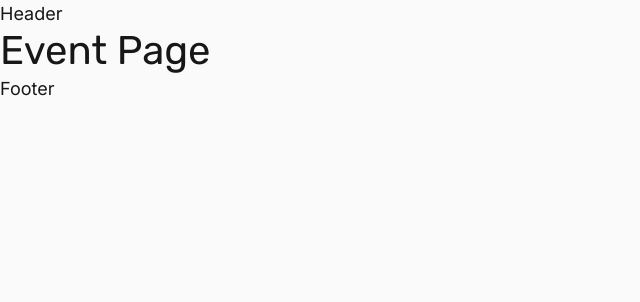
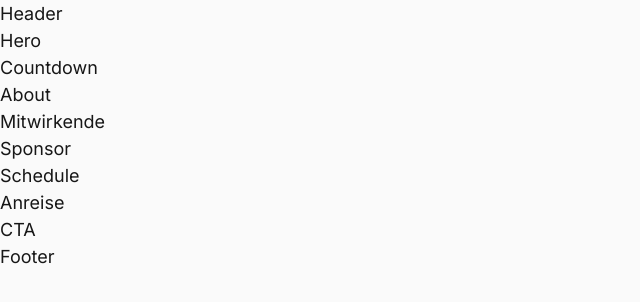
Before and after one commit to MinhKhangTran/nextjs_event_page, a Next.js app: page / in a window 1280 px wide. Shown: the top 302 px of the page, without its empty margins (0-640 px from the left). Built offline with nearby package versions, Linux system fonts and the light colour scheme.

Commit message:
:sparkles: add boiler Components

```diff
--- /dev/null
+++ b/components/about.tsx
@@ -0,0 +1,9 @@
+const About = () => {
+    return (
+        <section className="" id="about" aria-label="about Abschnitt">
+                About
+        </section>
+            );
+        };
+
+export default About;
--- /dev/null
+++ b/components/anreise.tsx
@@ -0,0 +1,9 @@
+const Anreise = () => {
+    return (
+        <section className="" id="anreise" aria-label="anreise Abschnitt">
+                Anreise
+        </section>
+            );
+        };
+
+export default Anreise;
--- /dev/null
+++ b/components/countdown.tsx
@@ -0,0 +1,9 @@
+const Countdown = () => {
+    return (
+        <section className="" id="countdown" aria-label="countdown Abschnitt">
+                Countdown
+        </section>
+            );
+        };
+
+export default Countdown;
--- /dev/null
+++ b/components/cta.tsx
@@ -0,0 +1,9 @@
+const CTA = () => {
+    return (
+        <section className="" id="cta" aria-label="cta Abschnitt">
+                CTA
+        </section>
+            );
+        };
+
+export default CTA;
--- a/components/header.tsx
+++ b/components/header.tsx
@@ -1,5 +1,5 @@
 const Header = () => {
-  return <div>Header</div>;
+  return <header>Header</header>;
 };
 
 export default Header;
--- /dev/null
+++ b/components/hero.tsx
@@ -0,0 +1,8 @@
+const Hero = () => {
+    return (
+        <section className="" id="hero" aria-label="hero Abschnitt">
+                Hero
+        </section>  );
+        };
+
+export default Hero;
--- /dev/null
+++ b/components/mitwirkende.tsx
@@ -0,0 +1,9 @@
+const Mitwirkende = () => {
+    return (
+        <section className="" id="mitwirkende" aria-label="mitwirkende Abschnitt">
+                Mitwirkende
+        </section>
+            );
+        };
+
+export default Mitwirkende;
--- /dev/null
+++ b/components/schedule.tsx
@@ -0,0 +1,9 @@
+const Schedule = () => {
+    return (
+        <section className="" id="schedule" aria-label="schedule Abschnitt">
+                Schedule
+        </section>
+            );
+        };
+
+export default Schedule;
--- /dev/null
+++ b/components/sponsor.tsx
@@ -0,0 +1,9 @@
+const Sponsor = () => {
+    return (
+        <section className="" id="sponsor" aria-label="sponsor Abschnitt">
+                Sponsor
+        </section>
+            );
+        };
+
+export default Sponsor;
--- a/pages/index.tsx
+++ b/pages/index.tsx
@@ -1,9 +1,24 @@
 import type { NextPage } from "next";
+import About from "../components/about";
+import Anreise from "../components/anreise";
+import Hero from "../components/hero";
+import Mitwirkende from "../components/mitwirkende";
+import Schedule from "../components/schedule";
+import Sponsor from "../components/sponsor";
+import Countdown from "../components/countdown";
+import CTA from "../components/cta";
 
 const Home: NextPage = () => {
   return (
     <>
-      <h1>Event Page</h1>
+      <Hero/>
+      <Countdown />
+      <About />
+      <Mitwirkende />
+      <Sponsor />
+      <Schedule />
+      <Anreise />
+      <CTA />
     </>
   );
 };
```
